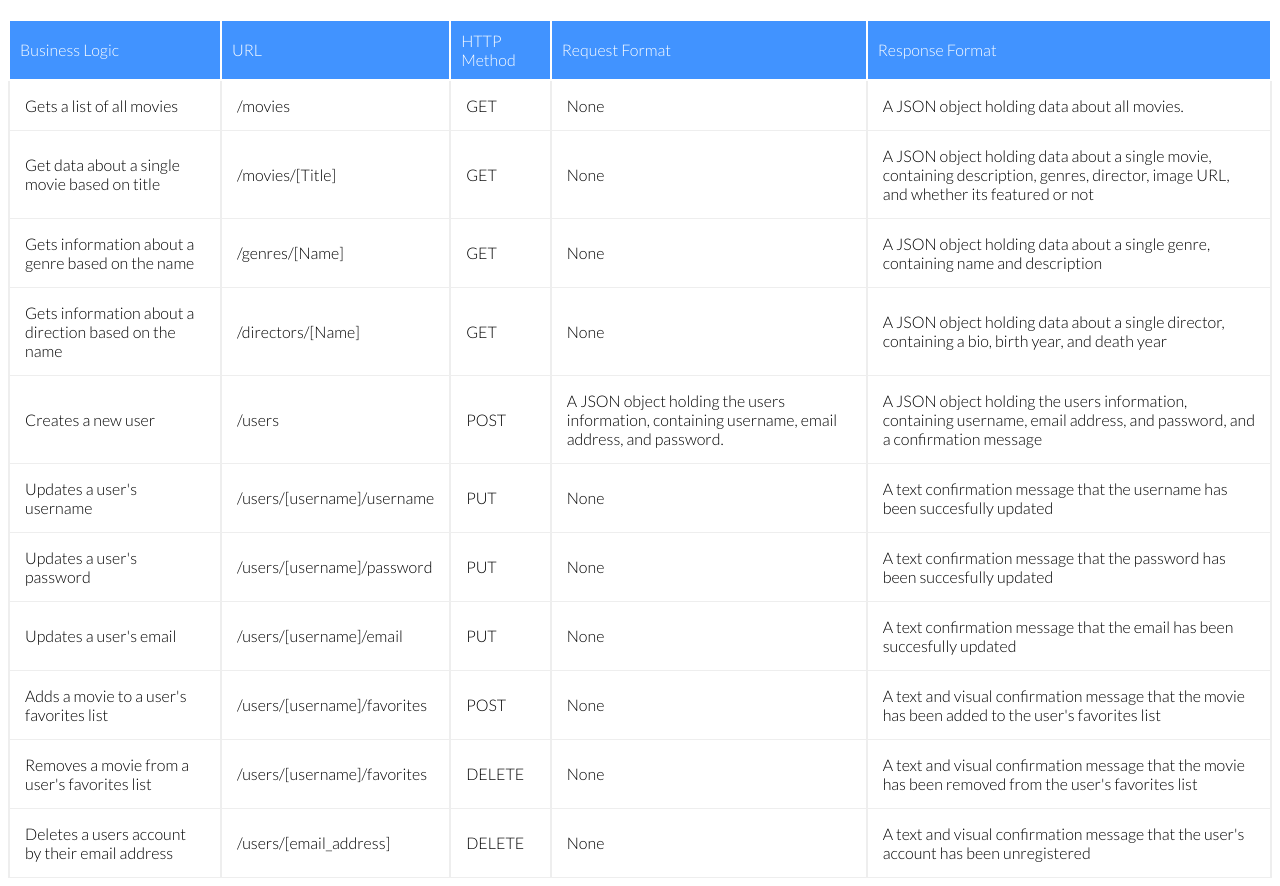
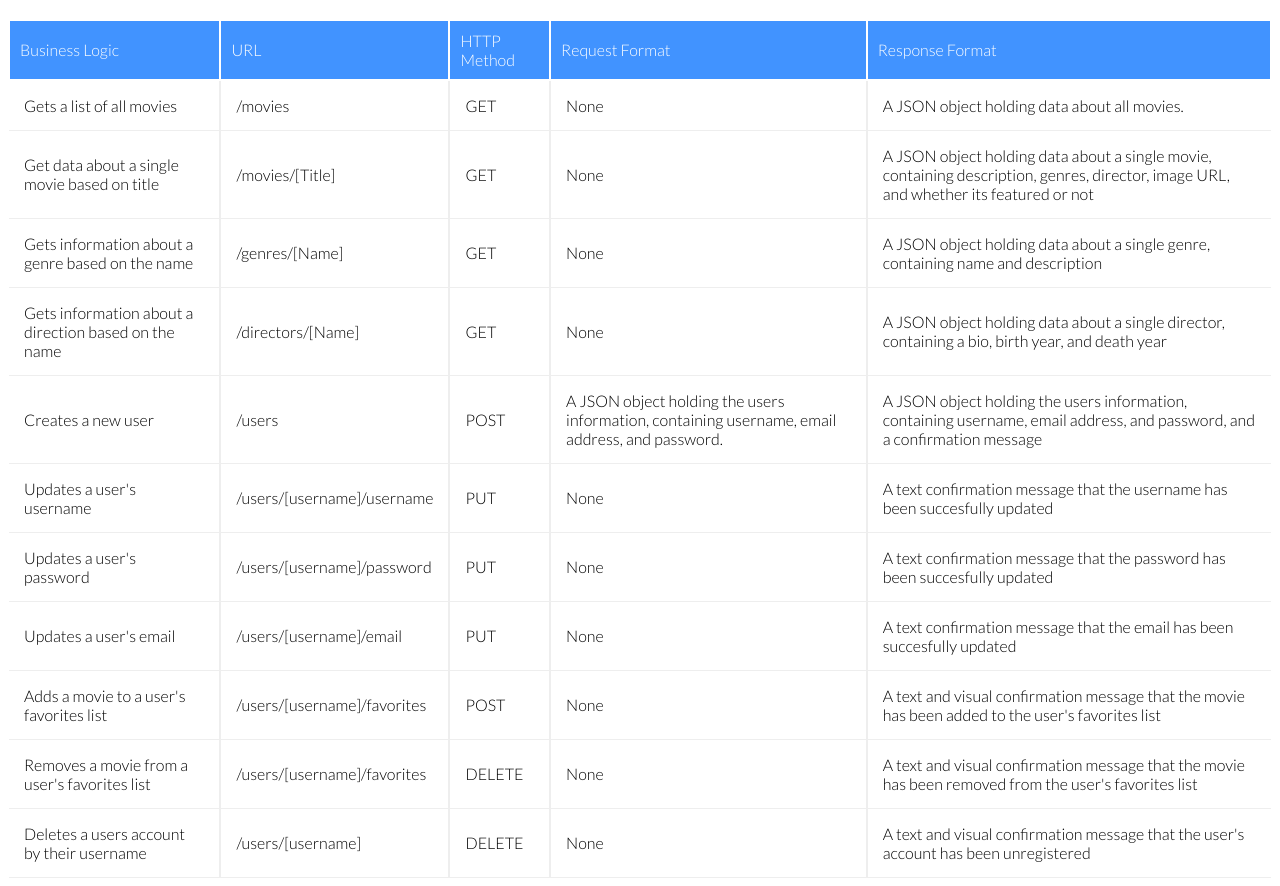
Before and after one commit to DevEke/Movie-API, a website: page public/documentation.html in a window 1280 px wide. Shown: the part 71-957 px from the top of the page. Drawn offline with nearby package versions, Linux system fonts and the light colour scheme.

Commit message:
Updated table styling and Documentation content

```diff
--- a/public/css/styles.css
+++ b/public/css/styles.css
@@ -32,3 +32,11 @@ td {
     border-left: 2px solid #eee;
     border-right: 2px solid #eee;
 }
+
+td:first-child {
+    border-left: none;
+}
+
+td:last-child {
+    border-right: none;
+}
--- a/public/documentation.html
+++ b/public/documentation.html
@@ -91,8 +91,8 @@
           <td>A text and visual confirmation message that the movie has been removed from the user's favorites list</td>
         </tr>
         <tr>
-          <td>Deletes a users account by their email address</td>
-          <td>/users/[email_address]</td>
+          <td>Deletes a users account by their username</td>
+          <td>/users/[username]</td>
           <td>DELETE</td>
           <td>None</td>
           <td>A text and visual confirmation message that the user's account has been unregistered</td>
```
